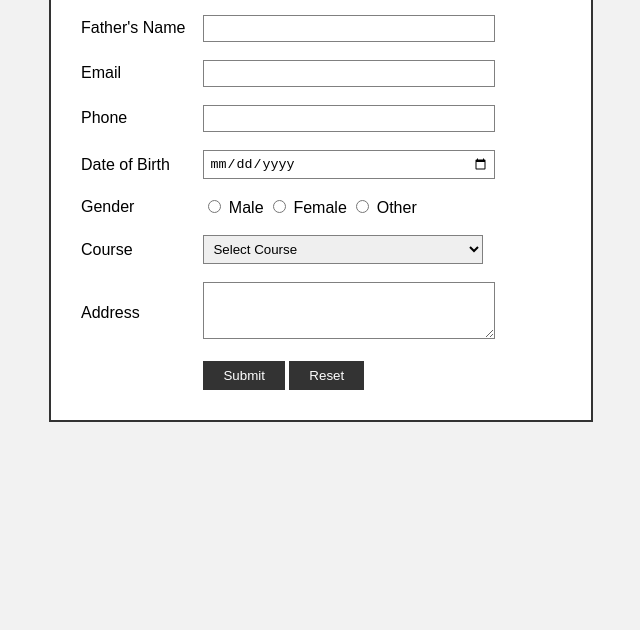
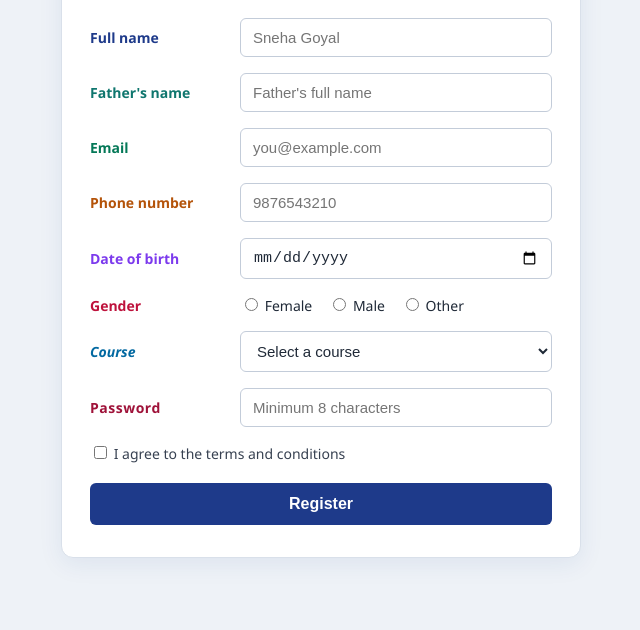
Before and after one commit to sneha-goyal7/mylearningjourney, a plain HTML site: page form/index.html in a window 1280 px wide. Shown: the part 170-800 px from the top of the page, without its empty margins (319-959 px from the left). Drawn offline with Linux system fonts and the light colour scheme.

Commit message:
new method

```diff
--- a/form/index.html
+++ b/form/index.html
@@ -1,6 +1,8 @@
 <!DOCTYPE html>
-<html>
+<html lang="en">
 <head>
+  <meta charset="UTF-8">
+  <meta name="viewport" content="width=device-width, initial-scale=1.0">
   <title>Student Registration Form</title>
   <link rel="stylesheet" href="style.css">
 </head>
@@ -8,60 +10,67 @@
 
   <div class="form-box">
     <h2>Student Registration Form</h2>
+    <p class="form-intro">Fill in the details below to get started.</p>
 
-    <form>
-      <table>
-        <tr>
-          <td>Full Name</td>
-          <td><input type="text" name="name"></td>
-        </tr>
-        <tr>
-          <td>Father's Name</td>
-          <td><input type="text" name="father"></td>
-        </tr>
-        <tr>
-          <td>Email</td>
-          <td><input type="email" name="email"></td>
-        </tr>
-        <tr>
-          <td>Phone</td>
-          <td><input type="text" name="phone"></td>
-        </tr>
-        <tr>
-          <td>Date of Birth</td>
-          <td><input type="date" name="dob"></td>
-        </tr>
-        <tr>
-          <td>Gender</td>
-          <td>
-            <input type="radio" name="gender"> Male
-            <input type="radio" name="gender"> Female
-            <input type="radio" name="gender"> Other
-          </td>
-        </tr>
-        <tr>
-          <td>Course</td>
-          <td>
-            <select name="course">
-              <option>Select Course</option>
-              <option>B.Tech</option>
-              <option>BCA</option>
-              <option>MCA</option>
-            </select>
-          </td>
-        </tr>
-        <tr>
-          <td>Address</td>
-          <td><textarea name="address" rows="3"></textarea></td>
-        </tr>
-        <tr>
-          <td></td>
-          <td>
-            <input type="submit" value="Submit">
-            <input type="reset" value="Reset">
-          </td>
-        </tr>
-      </table>
+    <form action="#" method="post">
+
+      <div class="form-group">
+        <label for="name" class="label-name">Full name</label>
+        <input type="text" id="name" name="name" placeholder="Sneha Goyal" required>
+      </div>
+
+      <div class="form-group">
+        <label for="father" class="label-father">Father's name</label>
+        <input type="text" id="father" name="father" placeholder="Father's full name" required>
+      </div>
+
+      <div class="form-group">
+        <label for="email" class="label-email">Email</label>
+        <input type="email" id="email" name="email" placeholder="you@example.com" required>
+      </div>
+
+      <div class="form-group">
+        <label for="phone" class="label-phone">Phone number</label>
+        <input type="tel" id="phone" name="phone" placeholder="9876543210" pattern="[0-9]{10}" required>
+      </div>
+
+      <div class="form-group">
+        <label for="dob" class="label-dob">Date of birth</label>
+        <input type="date" id="dob" name="dob" required>
+      </div>
+
+      <fieldset class="form-group">
+        <legend class="label-gender">Gender</legend>
+        <div class="radio-row">
+          <label class="radio-label"><input type="radio" name="gender" value="female" required> Female</label>
+          <label class="radio-label"><input type="radio" name="gender" value="male"> Male</label>
+          <label class="radio-label"><input type="radio" name="gender" value="other"> Other</label>
+        </div>
+      </fieldset>
+
+      <div class="form-group">
+        <label for="course" class="label-course">Course</label>
+        <select id="course" name="course" required>
+          <option value="">Select a course</option>
+          <option value="btech-cse">B.Tech CSE</option>
+          <option value="btech-it">B.Tech IT</option>
+          <option value="bca">BCA</option>
+          <option value="mca">MCA</option>
+        </select>
+      </div>
+
+      <div class="form-group">
+        <label for="password" class="label-password">Password</label>
+        <input type="password" id="password" name="password" placeholder="Minimum 8 characters" minlength="8" required>
+      </div>
+
+      <label class="checkbox-label">
+        <input type="checkbox" id="terms" name="terms" required>
+        I agree to the terms and conditions
+      </label>
+
+      <button type="submit">Register</button>
+
     </form>
   </div>
 
--- a/form/style.css
+++ b/form/style.css
@@ -1,43 +1,158 @@
-body {
-  font-family: Arial, sans-serif;
-  background-color: #f2f2f2;
+/* ---------- Base ---------- */
+* {
+  box-sizing: border-box;
 }
 
-.form-box {
-  width: 500px;
-  margin: 40px auto;
-  padding: 20px;
-  background-color: white;
-  border: 2px solid #333;
+body {
+  margin: 0;
+  min-height: 100vh;
+  display: flex;
+  align-items: center;
+  justify-content: center;
+  padding: 24px 16px;
+  font-family: "Segoe UI", Arial, sans-serif;
+  background: #eef2f7;
+  color: #1f2937;
 }
 
-h2 {
-  text-align: center;
-  background-color: #333;
-  color: white;
-  padding: 10px;
-  margin-top: 0;
+/* ---------- Form card ---------- */
+.form-box {
+  width: 100%;
+  max-width: 520px;
+  background: #ffffff;
+  padding: 32px 28px;
+  border-radius: 12px;
+  border: 1px solid #d9e0ea;
+  box-shadow: 0 6px 24px rgba(30, 58, 138, 0.08);
 }
 
-td {
-  padding: 8px;
+.form-box h2 {
+  margin: 0 0 4px;
+  font-size: 26px;
+  color: #1e3a8a;
 }
 
+.form-intro {
+  margin: 0 0 24px;
+  color: #6b7280;
+  font-size: 14px;
+}
+
+/* ---------- Layout: label left, input right ---------- */
+.form-group {
+  display: grid;
+  grid-template-columns: 140px 1fr;
+  align-items: center;
+  gap: 10px;
+  margin-bottom: 16px;
+}
+
+/* ---------- Inputs ---------- */
 input[type="text"],
 input[type="email"],
+input[type="tel"],
 input[type="date"],
-select,
-textarea {
-  width: 280px;
-  padding: 5px;
-  border: 1px solid gray;
+input[type="password"],
+select {
+  width: 100%;
+  padding: 10px 12px;
+  font-size: 15px;
+  border: 1px solid #c3ccd9;
+  border-radius: 6px;
+  background: #fff;
+  color: #1f2937;
 }
 
-input[type="submit"],
-input[type="reset"] {
-  padding: 7px 20px;
-  background-color: #333;
-  color: white;
+input:focus,
+select:focus {
+  outline: none;
+  border-color: #1e3a8a;
+  box-shadow: 0 0 0 3px rgba(30, 58, 138, 0.15);
+}
+
+/* ---------- Common label style ---------- */
+.form-group label,
+.form-group legend {
+  font-weight: 600;
+  font-size: 14px;
+}
+
+/* ---------- Different style for each label (class based) ---------- */
+.label-name     { color: #1e3a8a; }
+.label-father   { color: #0f766e; }
+.label-email    { color: #047857; }
+.label-phone    { color: #b45309; }
+.label-dob      { color: #7c3aed; }
+.label-gender   { color: #be123c; }
+.label-course   { color: #0369a1; font-style: italic; }
+.label-password { color: #9f1239; letter-spacing: 0.5px; }
+
+/* ---------- Gender (fieldset) ---------- */
+fieldset.form-group {
   border: none;
+  padding: 0;
+  margin: 0 0 16px;
+}
+
+fieldset legend {
+  padding: 0;
+  float: left;
+  width: 140px;
+}
+
+.radio-row {
+  display: flex;
+  gap: 16px;
+  flex-wrap: wrap;
+}
+
+.radio-label {
+  font-weight: 400 !important;
   cursor: pointer;
 }
+
+/* ---------- Terms checkbox ---------- */
+.checkbox-label {
+  display: block;
+  margin: 8px 0 20px;
+  font-size: 14px;
+  color: #374151;
+  cursor: pointer;
+}
+
+/* ---------- Button ---------- */
+button[type="submit"] {
+  width: 100%;
+  padding: 12px;
+  font-size: 16px;
+  font-weight: 600;
+  color: #fff;
+  background: #1e3a8a;
+  border: none;
+  border-radius: 6px;
+  cursor: pointer;
+  transition: background 0.2s;
+}
+
+button[type="submit"]:hover {
+  background: #162c6b;
+}
+
+button[type="submit"]:focus-visible {
+  outline: 3px solid rgba(30, 58, 138, 0.35);
+  outline-offset: 2px;
+}
+
+/* ---------- Mobile: label upar, input neeche ---------- */
+@media (max-width: 520px) {
+  .form-group {
+    grid-template-columns: 1fr;
+    gap: 6px;
+  }
+
+  fieldset legend {
+    float: none;
+    width: auto;
+    margin-bottom: 6px;
+  }
+}
```
